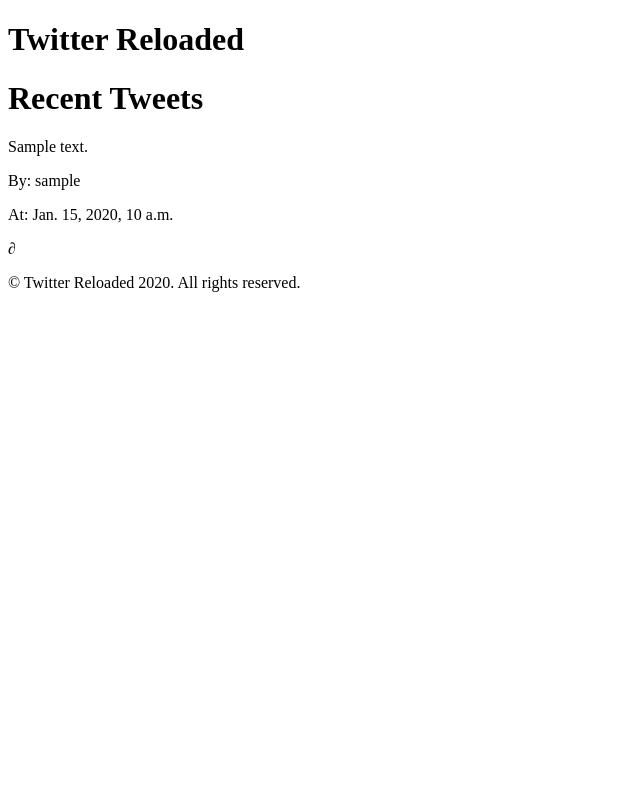
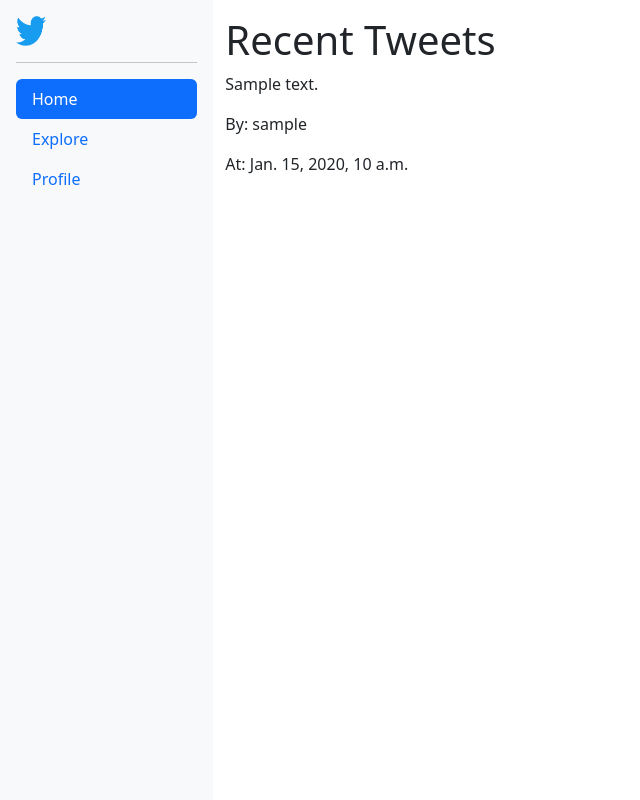
Before and after one commit to ricardomongza99/twitter-reloaded, a Django app: template templates/tweets/tweets.html in a window 1280 px wide. Shown: the whole page, without its empty margins (0-640 px from the left). Run offline with Django 4.2, Linux system fonts and the light colour scheme; tables that the repository leaves empty hold one stand-in row (values such as "Sample post"); the template is opened without the code that fills it: values that come from a table or form of the project are taken from there, most other values are stand-ins (such as "Sample title", 1, 10 or a date in 2020).

Commit message:
Add bootstrap to base.html

```diff
--- a/templates/base.html
+++ b/templates/base.html
@@ -3,18 +3,47 @@
 <head>
     <meta charset="UTF-8">
     <title>Twitter Reloaded</title>
+    <link href="https://cdn.jsdelivr.net/npm/bootstrap@5.2.3/dist/css/bootstrap.min.css" rel="stylesheet" integrity="sha384-rbsA2VBKQhggwzxH7pPCaAqO46MgnOM80zW1RWuH61DGLwZJEdK2Kadq2F9CUG65" crossorigin="anonymous">
 </head>
 <body>
-<header>
-    <h1>Twitter Reloaded</h1>
-</header>
-<main>
-    {% block content %}
-        <!-- Content from individual templates will be inserted here -->
-    {% endblock %}
-</main>∂
-<footer>
-    <p>&copy; Twitter Reloaded {{ now.year }}. All rights reserved.</p>
-</footer>
+<div class="container-fluid">
+    <div class="row flex-nowrap">
+        <!-- Vertical navbar -->
+        <div class="col-auto col-md-3 col-xl-2 p-3 bg-light" style="height: 100vh">
+            <a class="navbar-brand" href="#">
+                {% load static %}  <!-- Load the staticfiles library -->
+                <img src="{% static 'tweets/twitter_logo.png' %}" alt="Twitter Logo" height="30" width="30">
+            </a>
+            <hr>
+            <ul class="nav nav-pills flex-column mb-auto">
+                <li class="nav-item">
+                    <a class="nav-link active" href="" aria-current="page">
+                        Home
+                    </a>
+                </li>
+                <li class="nav-item">
+                    <a class="nav-link" href="#">
+                        Explore
+                    </a>
+                </li>
+                <li class="nav-item">
+                    <a class="nav-link" href="#">
+                        Profile
+                    </a>
+                </li>
+                <!-- ... more navigation items ... -->
+            </ul>
+        </div>
+        <!-- Content  -->
+        <div class="col py-3">
+            {% block content %}
+                <!-- Content from individual templates will be inserted here -->
+            {% endblock %}
+        </div>
+    </div>
+</div>
+<script src="https://cdn.jsdelivr.net/npm/bootstrap@5.2.3/dist/js/bootstrap.bundle.min.js" integrity="sha384-kenU1KFdBIe4zVF0s0G1M5b4hcpxyD9F7jL+jjXkk+Q2h455rYXK/7HAuoJl+0I4" crossorigin="anonymous"></script>
+<script src="https://cdn.jsdelivr.net/npm/@popperjs/core@2.11.6/dist/umd/popper.min.js" integrity="sha384-oBqDVmMz9ATKxIep9tiCxS/Z9fNfEXiDAYTujMAeBAsjFuCZSmKbSSUnQlmh/jp3" crossorigin="anonymous"></script>
+<script src="https://cdn.jsdelivr.net/npm/bootstrap@5.2.3/dist/js/bootstrap.min.js" integrity="sha384-cuYeSxntonz0PPNlHhBs68uyIAVpIIOZZ5JqeqvYYIcEL727kskC66kF92t6Xl2V" crossorigin="anonymous"></script>
 </body>
 </html>
```
Also changed, not shown: tweets/static/tweets/styles.css (added, +15 -0 lines), tweets/static/tweets/twitter_logo.png (added).
